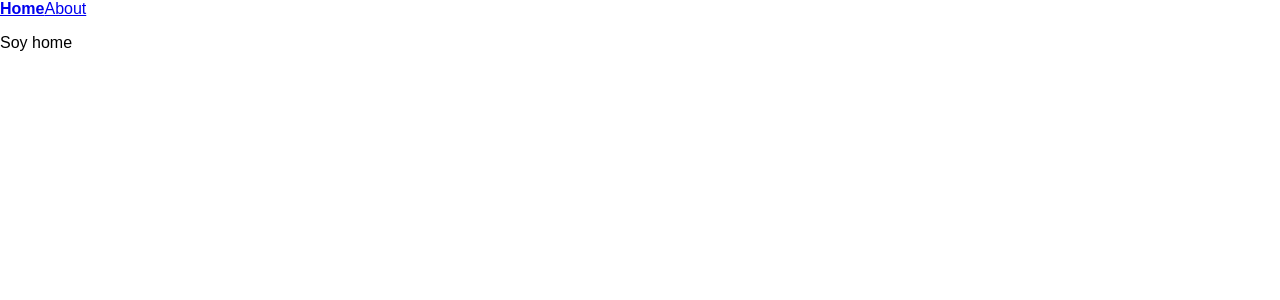
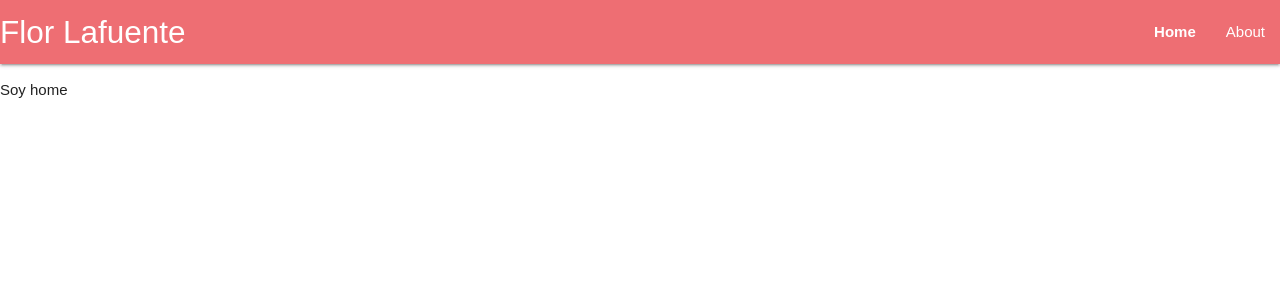
Before and after one commit to florlafuente/react-101, a React (Create React App) app: page / in a window 1280 px wide. Shown: the top 300 px of the page. Built offline with nearby package versions, Linux system fonts and the light colour scheme.

Commit message:
Add materialize.css

```diff
--- a/public/index.html
+++ b/public/index.html
@@ -19,7 +19,12 @@
       work correctly both with client-side routing and a non-root public URL.
       Learn how to configure a non-root public URL by running `npm run build`.
     -->
-    <title>React App</title>
+    <!-- Materialize Compiled and minified CSS -->
+    <link rel="stylesheet" href="https://cdnjs.cloudflare.com/ajax/libs/materialize/1.0.0-beta/css/materialize.min.css">
+
+    <!-- Materialize Compiled and minified JavaScript -->
+    <script src="https://cdnjs.cloudflare.com/ajax/libs/materialize/1.0.0-beta/js/materialize.min.js"></script>
+    <title>Flor Lafuente</title>
   </head>
   <body>
     <noscript>
--- a/src/App.js
+++ b/src/App.js
@@ -1,7 +1,7 @@
 import React, { Fragment } from 'react'
 import { BrowserRouter as Router, Route, Link } from 'react-router-dom'
-import Home from './routes/home'
-import About from './routes/about'
+import Home from './routes/Home'
+import About from './routes/About'
 import Menu from './components/Menu'
 
 export default () => (
--- a/src/components/Menu/index.js
+++ b/src/components/Menu/index.js
@@ -1,7 +1,11 @@
-import React from 'react'
+import React, { Component } from 'react'
+import { NavLink } from 'react-router-dom'
 import MenuItem from '../MenuItem'
 
-const links = [
+export default class extends Component {
+  constructor(props){
+    super(props)
+    this.links = [
         {
           'path': '/',
           'name': 'Home'
@@ -11,13 +15,21 @@ const links = [
           'name': 'About'
         }
     ]
-
-export default () => (
+  }
+  render() {
+    return (
       <nav>
-    {links.map((link, i) => (
+        <div className='nav-wrapper'>
+          <NavLink to='/' className='brand-logo'>Flor Lafuente</NavLink>
+          <ul id='nav-mobile' className='right hide-on-med-and-down'>
+          {this.links.map((link, i) => (
             <MenuItem
               path={link.path}
               name={link.name} />
           ))}
+          </ul>
+        </div>
       </nav>
     )
+  }
+}
--- a/src/components/MenuItem/index.js
+++ b/src/components/MenuItem/index.js
@@ -2,10 +2,12 @@ import React from 'react'
 import { NavLink } from 'react-router-dom'
 
 export default ({ path, name }) => (
+  <li>
     <NavLink
       exact
       to={path}
       activeClassName='menu-item-active'>
       {name}
     </NavLink>
+  </li>
 )
```
Also changed, not shown: src/routes/About.js (renamed from src/routes/about.js), src/routes/Home.js (renamed from src/routes/home.js). Lines whose indentation alone changed are shown as unchanged.
